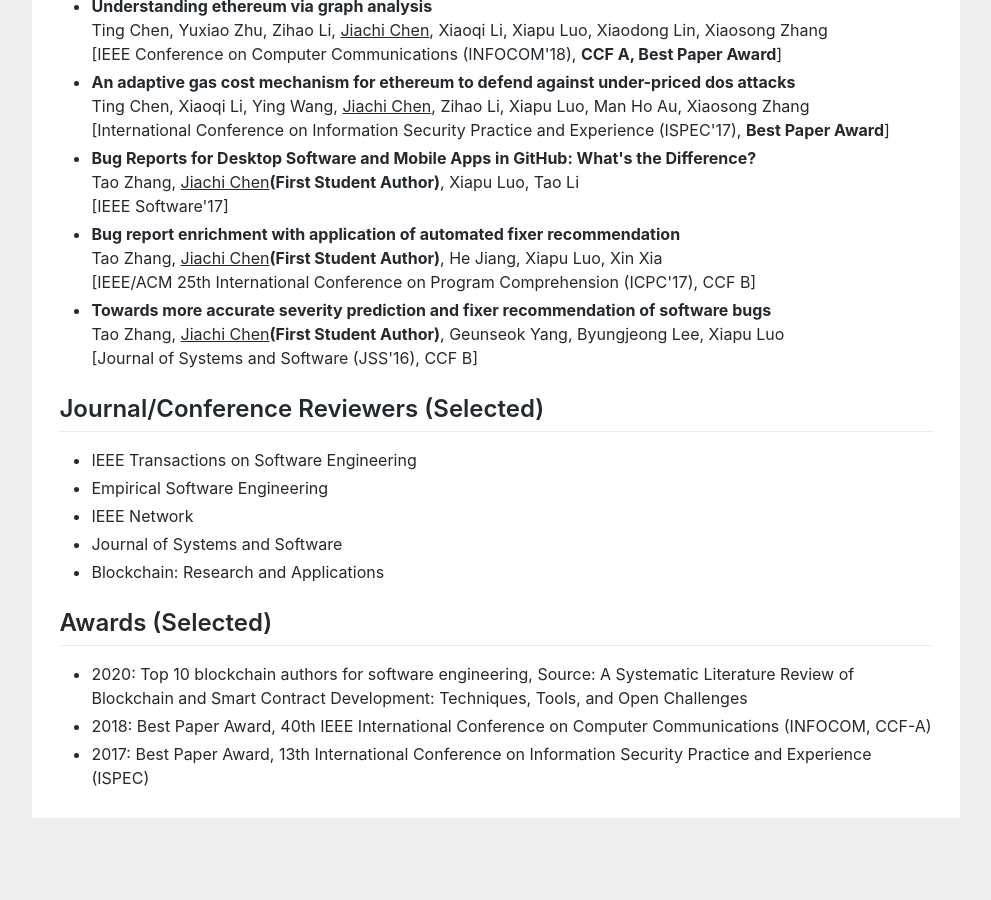
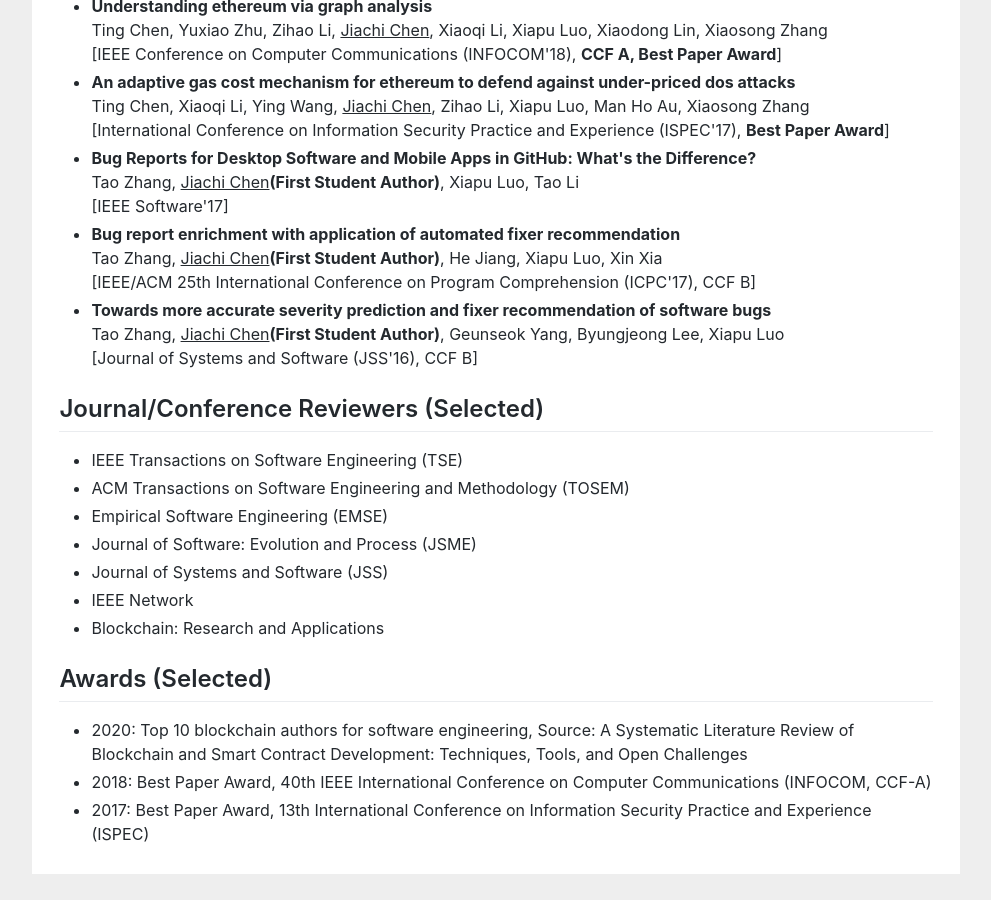
Before and after one commit to huangyuan-hy/huangyuan-hy.github.io, a Jekyll site: the page index.html, which Jekyll copies as it is, in a window 1280 px wide and 900 px high, scrolled down 2187 px. Shown: the whole window, without its empty margins (144-1135 px from the left). Built offline with Jekyll 4.4.1, drawn with Linux system fonts in a browser that asks for light colours; before the commit the page ends 3031 px from its top, so only the background shows below that.

Commit message:
Update index.html

```diff
--- a/index.html
+++ b/index.html
@@ -210,16 +210,19 @@ gtag('config', 'UA-158965281-1');
 
 				<h2>Journal/Conference Reviewers (Selected)</h2>
 				<ul>
-					<li>IEEE Transactions on Software Engineering</li>
+					<li>IEEE Transactions on Software Engineering (TSE)</li>
 
-					<li>Empirical Software Engineering</li>
+					<li>ACM Transactions on Software Engineering and Methodology (TOSEM)</li>
+
+					<li>Empirical Software Engineering (EMSE)</li>
+
+					<li>Journal of Software: Evolution and Process (JSME)</li>
+
+					<li>Journal of Systems and Software (JSS)</li>
 
 					<li>IEEE Network</li>
 
-					<li>Journal of Systems and Software</li>
-
 					<li>Blockchain: Research and Applications</li>
-
 
 				</ul>
 
```
